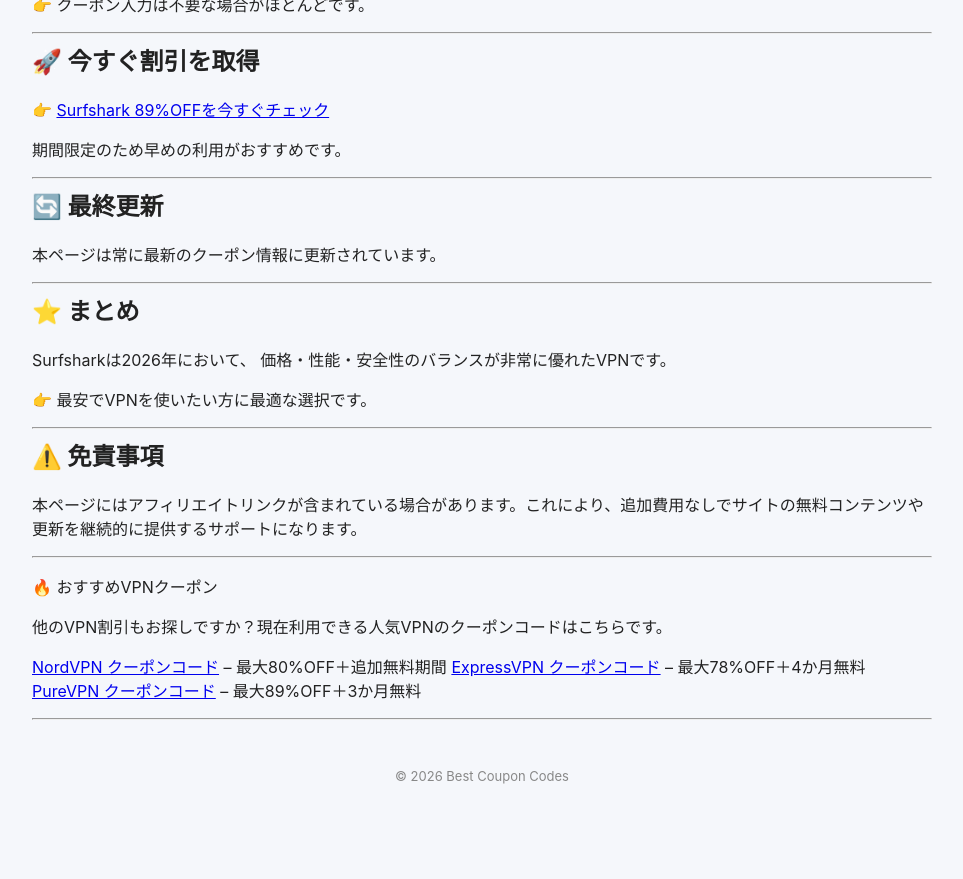
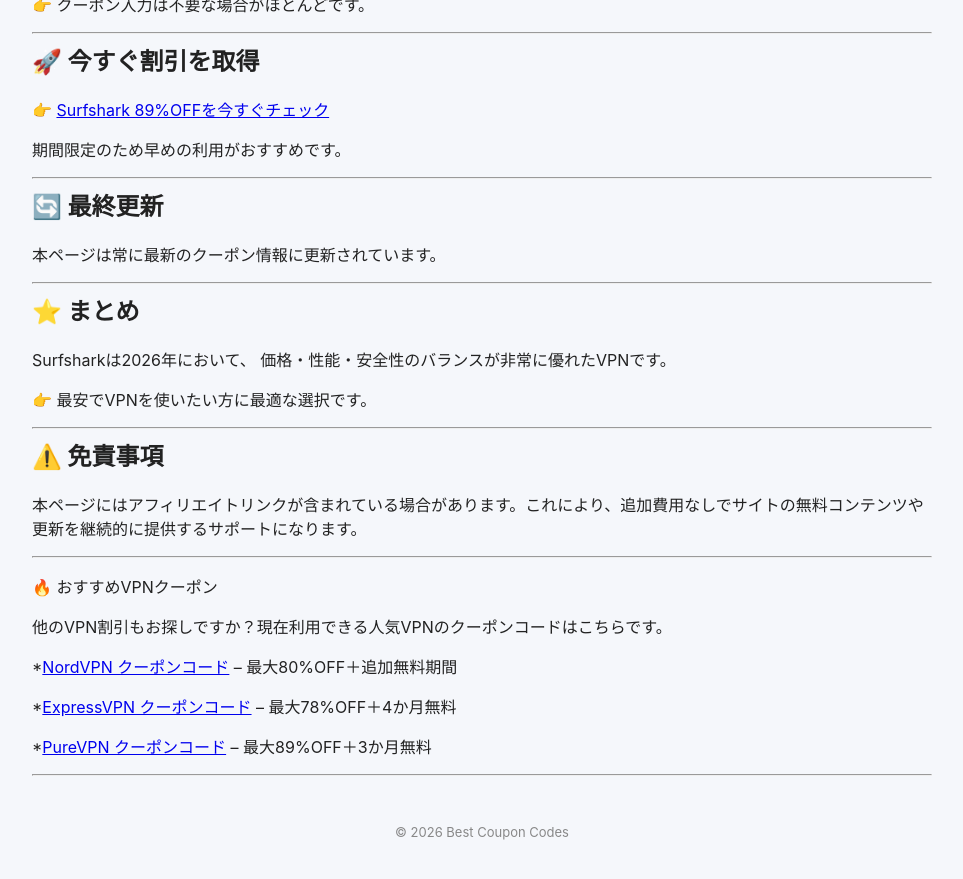
Before and after one commit to BestCouponCodes/best-coupon-codes, a Jekyll site: the page built from surfshark-coupon-code-ja.md, in a window 1280 px wide and 900 px high, scrolled down 1908 px. Shown: the top 879 px of the window, without its empty margins (158-1121 px from the left). Built offline with Jekyll 4.4.1, drawn with Linux system fonts in a browser that asks for light colours; before the commit the page ends 2752 px from its top, so only the background shows below that.

```diff
--- a/surfshark-coupon-code-ja.md
+++ b/surfshark-coupon-code-ja.md
@@ -123,8 +123,10 @@ Surfsharkは2026年において、
 
 他のVPN割引もお探しですか？現在利用できる人気VPNのクーポンコードはこちらです。
 
-[NordVPN クーポンコード]({{ site.baseurl }}/nordvpn-coupon-code/) – 最大80%OFF＋追加無料期間
-[ExpressVPN クーポンコード]({{ site.baseurl }}/expressvpn-coupon-code/) – 最大78%OFF＋4か月無料
-[PureVPN クーポンコード]({{ site.baseurl }}/purevpn-coupon-code/) – 最大89%OFF＋3か月無料
+*[NordVPN クーポンコード]({{ site.baseurl }}/nordvpn-coupon-code/) – 最大80%OFF＋追加無料期間
+
+*[ExpressVPN クーポンコード]({{ site.baseurl }}/expressvpn-coupon-code/) – 最大78%OFF＋4か月無料
+
+*[PureVPN クーポンコード]({{ site.baseurl }}/purevpn-coupon-code/) – 最大89%OFF＋3か月無料
 
 ---
```
